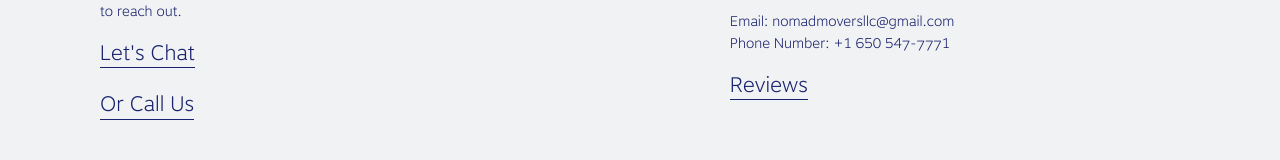
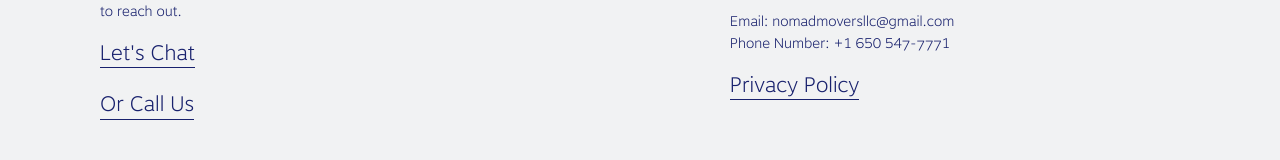
Before and after one commit to lenzoface/nomadMovers, a React (Create React App) app: page /agreement in a window 1280 px wide. Shown: the part 1693-1853 px from the top of the page. Built offline with nearby package versions, Linux system fonts and the light colour scheme.

Commit message:
fixed wrong link name

```diff
--- a/src/components/ContactForm/index.tsx
+++ b/src/components/ContactForm/index.tsx
@@ -36,7 +36,7 @@ const Contact = ({ title, content, id, t }: ContactProps) => {
             <Block title={title} content={content} />
             <br />
             <Link to="/agreement" onClick={() => setVisibility(false)}>
-            <Chat>{t("Reviews")}</Chat>
+            <Chat>{t("Privacy Policy")}</Chat>
           </Link>
           </Slide>
         </Col>
--- a/src/components/Footer/index.tsx
+++ b/src/components/Footer/index.tsx
@@ -69,7 +69,7 @@ const Footer = ({ t }: any) => {
               <Para>Phone Number: +1 650 547-7771</Para>
 
               <Link to="/agreement" onClick={() => setVisibility(false)}>
-            <Chat>{t("Reviews")}</Chat>
+            <Chat>{t("Privacy Policy")}</Chat>
           </Link>
             </Col>
           </Row>
```
